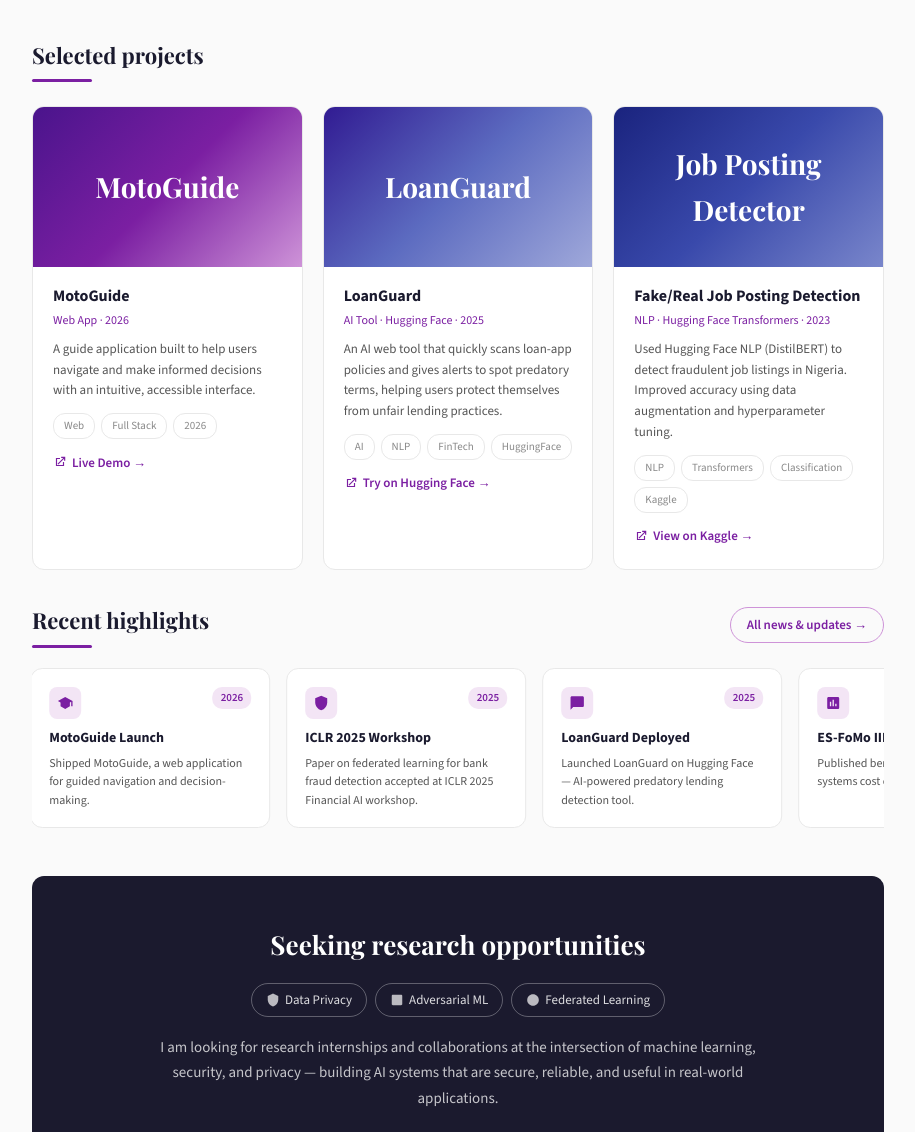
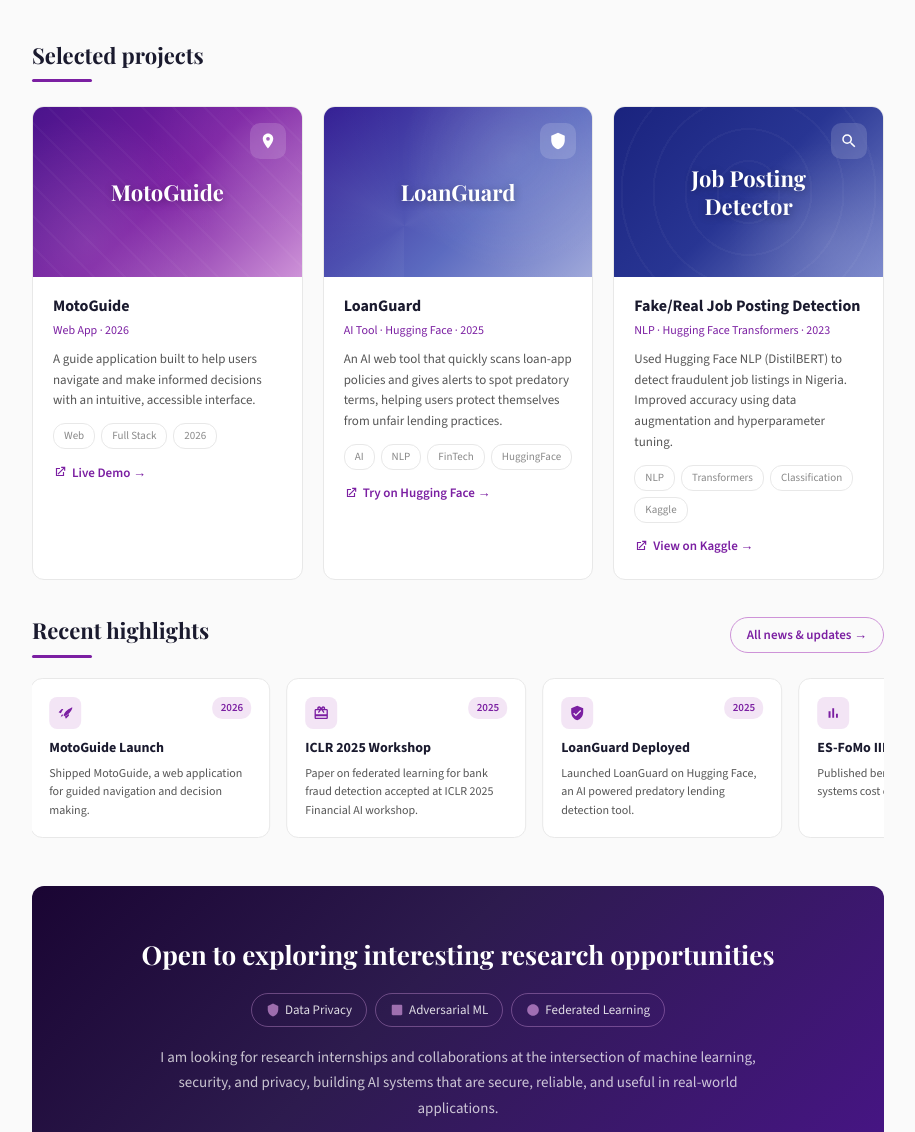
Before and after one commit to ire-mide1/website, a plain HTML site: page index.html in a window 1280 px wide. Shown: the part 1910-3042 px from the top of the page, without its empty margins (182-1097 px from the left). Drawn offline with nearby package versions, Linux system fonts and the light colour scheme.

Commit message:
seventh change

```diff
--- a/index.html
+++ b/index.html
@@ -16,7 +16,7 @@
   --green:#2E7D32;--green-light:#E8F5E9;--green-border:#A5D6A7;
   --orange:#E65100;--orange-light:#FFF3E0;--orange-border:#FFCC80;
   --gold:#F9A825;--gold-light:#FFF8E1;
-  --dark:#1B1A2E;
+  --dark:#2D1B4E;
   --font-body:'Source Sans 3',system-ui,sans-serif;
   --font-display:'Playfair Display',Georgia,serif;
   --radius-lg:12px;
@@ -81,10 +81,20 @@
 .projects-grid{display:grid;grid-template-columns:repeat(auto-fit,minmax(260px,1fr));gap:20px}
 .project-card{background:var(--card);border:1px solid var(--border);border-radius:var(--radius-lg);overflow:hidden;transition:box-shadow .2s,transform .2s}
 .project-card:hover{box-shadow:0 6px 24px rgba(0,0,0,.08);transform:translateY(-2px)}
-.project-img{height:160px;display:flex;align-items:center;justify-content:center;font-size:28px;font-weight:700;font-family:var(--font-display);color:#fff;text-align:center;padding:0 16px}
-.project-img.c1{background:linear-gradient(135deg,#4A148C,#7B1FA2,#CE93D8)}
-.project-img.c2{background:linear-gradient(135deg,#311B92,#5C6BC0,#9FA8DA)}
-.project-img.c3{background:linear-gradient(135deg,#1A237E,#3949AB,#7986CB)}
+.project-img{height:170px;display:flex;align-items:center;justify-content:center;position:relative;overflow:hidden}
+.project-img .p-label{font-size:22px;font-weight:700;font-family:var(--font-display);color:#fff;position:relative;z-index:2;text-align:center;line-height:1.3;text-shadow:0 2px 8px rgba(0,0,0,.3)}
+.project-img .p-icon{position:absolute;right:16px;top:16px;width:36px;height:36px;background:rgba(255,255,255,.15);backdrop-filter:blur(6px);border-radius:10px;display:flex;align-items:center;justify-content:center;z-index:2}
+.project-img .p-icon svg{width:18px;height:18px;fill:#fff}
+.project-img .p-deco{position:absolute;inset:0;z-index:1}
+/* MotoGuide: road/compass vibe */
+.project-img.c1{background:linear-gradient(135deg,#4A148C 0%,#7B1FA2 50%,#CE93D8 100%)}
+.project-img.c1 .p-deco{background:radial-gradient(circle at 20% 80%,rgba(255,255,255,.12) 0%,transparent 50%),radial-gradient(circle at 80% 20%,rgba(255,255,255,.08) 0%,transparent 40%),repeating-linear-gradient(45deg,transparent,transparent 20px,rgba(255,255,255,.03) 20px,rgba(255,255,255,.03) 22px)}
+/* LoanGuard: shield/security vibe */
+.project-img.c2{background:linear-gradient(135deg,#311B92 0%,#5C6BC0 60%,#9FA8DA 100%)}
+.project-img.c2 .p-deco{background:radial-gradient(circle at 70% 30%,rgba(255,255,255,.1) 0%,transparent 50%),conic-gradient(from 180deg at 30% 70%,rgba(255,255,255,.04) 0deg,transparent 60deg,rgba(255,255,255,.04) 120deg,transparent 180deg,rgba(255,255,255,.04) 240deg,transparent 300deg)}
+/* Job Detector: magnifying glass/data vibe */
+.project-img.c3{background:linear-gradient(135deg,#1A237E 0%,#283593 50%,#7986CB 100%)}
+.project-img.c3 .p-deco{background:repeating-radial-gradient(circle at 50% 50%,transparent 0px,transparent 30px,rgba(255,255,255,.03) 30px,rgba(255,255,255,.03) 32px),radial-gradient(circle at 80% 80%,rgba(255,255,255,.1) 0%,transparent 40%)}
 .project-body{padding:18px 20px}
 .project-body h3{font-size:16px;font-weight:700;margin-bottom:4px;line-height:1.35}
 .project-meta{font-size:12px;color:var(--accent);font-weight:500;margin-bottom:8px}
@@ -96,13 +106,10 @@
 .project-link svg{width:14px;height:14px;fill:currentColor}
 
 .highlights-header{display:flex;justify-content:space-between;align-items:center;margin-bottom:20px}
-
-/* Highlights marquee */
 .hl-track-wrap{overflow:hidden;position:relative}
 .hl-track{display:flex;gap:16px;animation:hlScroll 30s linear infinite;width:max-content}
 .hl-track-wrap:hover .hl-track,.hl-track-wrap.stopped .hl-track{animation-play-state:paused}
 @keyframes hlScroll{0%{transform:translateX(0)}100%{transform:translateX(-50%)}}
-
 .highlight-card{min-width:240px;max-width:240px;background:var(--card);border:1px solid var(--border);border-radius:var(--radius-lg);padding:18px;flex-shrink:0;transition:box-shadow .2s,border-color .2s;cursor:pointer}
 .highlight-card:hover{box-shadow:0 4px 16px rgba(0,0,0,.06)}
 .highlight-card.selected{border-color:var(--accent);box-shadow:0 0 0 2px var(--accent-light)}
@@ -115,15 +122,15 @@
 .btn-outline{display:inline-flex;align-items:center;gap:5px;font-size:13px;font-weight:600;color:var(--accent);padding:6px 16px;border:1px solid var(--border-accent);border-radius:20px;transition:all .2s}
 .btn-outline:hover{background:var(--accent-light)}
 
-.cta-footer{background:var(--dark);border-radius:var(--radius-lg);padding:48px 32px;text-align:center;color:#fff;margin-top:16px}
+.cta-footer{background:linear-gradient(135deg,#1A0533 0%,#2D1B4E 40%,#4A148C 100%);border-radius:var(--radius-lg);padding:48px 32px;text-align:center;color:#fff;margin-top:16px}
 .cta-footer h2{font-family:var(--font-display);font-size:26px;font-weight:700;margin-bottom:16px}
 .cta-tags{display:flex;justify-content:center;flex-wrap:wrap;gap:8px;margin-bottom:18px}
-.cta-tag{font-size:13px;font-weight:500;padding:5px 14px;border-radius:20px;border:1px solid rgba(255,255,255,.3);color:rgba(255,255,255,.85);display:inline-flex;align-items:center;gap:5px}
-.cta-tag svg{width:14px;height:14px;fill:rgba(255,255,255,.7)}
+.cta-tag{font-size:13px;font-weight:500;padding:5px 14px;border-radius:20px;border:1px solid rgba(206,147,216,.4);color:rgba(255,255,255,.85);display:inline-flex;align-items:center;gap:5px}
+.cta-tag svg{width:14px;height:14px;fill:rgba(206,147,216,.7)}
 .cta-footer p{font-size:15px;color:rgba(255,255,255,.75);max-width:620px;margin:0 auto 24px;line-height:1.7}
 .cta-buttons{display:flex;justify-content:center;flex-wrap:wrap;gap:12px}
-.cta-btn{display:inline-flex;align-items:center;gap:6px;font-size:14px;font-weight:600;padding:10px 22px;border-radius:24px;border:1px solid rgba(255,255,255,.3);color:#fff;background:rgba(255,255,255,.1);backdrop-filter:blur(4px);transition:all .2s}
-.cta-btn:hover{background:rgba(255,255,255,.2);color:#fff;border-color:rgba(255,255,255,.5)}
+.cta-btn{display:inline-flex;align-items:center;gap:6px;font-size:14px;font-weight:600;padding:10px 22px;border-radius:24px;border:1px solid rgba(206,147,216,.4);color:#fff;background:rgba(255,255,255,.08);backdrop-filter:blur(4px);transition:all .2s}
+.cta-btn:hover{background:rgba(255,255,255,.15);color:#fff;border-color:rgba(206,147,216,.7)}
 .cta-btn svg{width:16px;height:16px;fill:currentColor}
 
 footer{max-width:var(--max-w);margin:0 auto;padding:24px;text-align:center;font-size:12px;color:var(--text-muted)}
@@ -187,7 +194,6 @@
       <a href="mailto:ioyelaja@andrew.cmu.edu" title="Email"><svg viewBox="0 0 24 24"><path d="M20 4H4c-1.1 0-2 .9-2 2v12c0 1.1.9 2 2 2h16c1.1 0 2-.9 2-2V6c0-1.1-.9-2-2-2zm0 4l-8 5-8-5V6l8 5 8-5v2z"/></svg></a>
       <a href="https://github.com/ire-mide1" target="_blank" rel="noopener" title="GitHub"><svg viewBox="0 0 24 24"><path d="M12 2C6.477 2 2 6.484 2 12.017c0 4.425 2.865 8.18 6.839 9.504.5.092.682-.217.682-.483 0-.237-.008-.868-.013-1.703-2.782.605-3.369-1.343-3.369-1.343-.454-1.158-1.11-1.466-1.11-1.466-.908-.62.069-.608.069-.608 1.003.07 1.531 1.032 1.531 1.032.892 1.53 2.341 1.088 2.91.832.092-.647.35-1.088.636-1.338-2.22-.253-4.555-1.113-4.555-4.951 0-1.093.39-1.988 1.029-2.688-.103-.253-.446-1.272.098-2.65 0 0 .84-.27 2.75 1.026A9.564 9.564 0 0112 6.844c.85.004 1.705.115 2.504.337 1.909-1.296 2.747-1.027 2.747-1.027.546 1.379.202 2.398.1 2.651.64.7 1.028 1.595 1.028 2.688 0 3.848-2.339 4.695-4.566 4.943.359.309.678.92.678 1.855 0 1.338-.012 2.419-.012 2.747 0 .268.18.58.688.482A10.019 10.019 0 0022 12.017C22 6.484 17.522 2 12 2z"/></svg></a>
       <a href="https://www.linkedin.com/in/oyelajairemide" target="_blank" rel="noopener" title="LinkedIn"><svg viewBox="0 0 24 24"><path d="M19 3a2 2 0 012 2v14a2 2 0 01-2 2H5a2 2 0 01-2-2V5a2 2 0 012-2h14m-.5 15.5v-5.3a3.26 3.26 0 00-3.26-3.26c-.85 0-1.84.52-2.32 1.3v-1.11h-2.79v8.37h2.79v-4.93c0-.77.62-1.4 1.39-1.4a1.4 1.4 0 011.4 1.4v4.93h2.79M6.88 8.56a1.68 1.68 0 001.68-1.68c0-.93-.75-1.69-1.68-1.69a1.69 1.69 0 00-1.69 1.69c0 .93.76 1.68 1.69 1.68m1.39 9.94v-8.37H5.5v8.37h2.77z"/></svg></a>
-      <!-- Hashnode -->
       <a href="https://hashnode.com/@Techxy" target="_blank" rel="noopener" title="Hashnode"><svg viewBox="0 0 24 24"><path d="M2.652 10.852a2.996 2.996 0 000 4.296l6.2 6.2a2.996 2.996 0 004.296 0l6.2-6.2a2.996 2.996 0 000-4.296l-6.2-6.2a2.996 2.996 0 00-4.296 0l-6.2 6.2zm8.348 5.66a3.512 3.512 0 110-7.024 3.512 3.512 0 010 7.024z"/></svg></a>
     </div>
   </div>
@@ -289,7 +295,11 @@
   <div class="heading-line"></div>
   <div class="projects-grid">
     <div class="project-card">
-      <div class="project-img c1">MotoGuide</div>
+      <div class="project-img c1">
+        <div class="p-deco"></div>
+        <div class="p-icon"><svg viewBox="0 0 24 24"><path d="M12 2C8.13 2 5 5.13 5 9c0 5.25 7 13 7 13s7-7.75 7-13c0-3.87-3.13-7-7-7zm0 9.5a2.5 2.5 0 010-5 2.5 2.5 0 010 5z"/></svg></div>
+        <span class="p-label">MotoGuide</span>
+      </div>
       <div class="project-body">
         <h3>MotoGuide</h3>
         <div class="project-meta">Web App &middot; 2026</div>
@@ -299,7 +309,11 @@
       </div>
     </div>
     <div class="project-card">
-      <div class="project-img c2">LoanGuard</div>
+      <div class="project-img c2">
+        <div class="p-deco"></div>
+        <div class="p-icon"><svg viewBox="0 0 24 24"><path d="M12 1L3 5v6c0 5.55 3.84 10.74 9 12 5.16-1.26 9-6.45 9-12V5l-9-4z"/></svg></div>
+        <span class="p-label">LoanGuard</span>
+      </div>
       <div class="project-body">
         <h3>LoanGuard</h3>
         <div class="project-meta">AI Tool &middot; Hugging Face &middot; 2025</div>
@@ -309,7 +323,11 @@
       </div>
     </div>
     <div class="project-card">
-      <div class="project-img c3">Job Posting<br>Detector</div>
+      <div class="project-img c3">
+        <div class="p-deco"></div>
+        <div class="p-icon"><svg viewBox="0 0 24 24"><path d="M15.5 14h-.79l-.28-.27A6.471 6.471 0 0016 9.5 6.5 6.5 0 109.5 16c1.61 0 3.09-.59 4.23-1.57l.27.28v.79l5 4.99L20.49 19l-4.99-5zm-6 0C7.01 14 5 11.99 5 9.5S7.01 5 9.5 5 14 7.01 14 9.5 11.99 14 9.5 14z"/></svg></div>
+        <span class="p-label">Job Posting<br>Detector</span>
+      </div>
       <div class="project-body">
         <h3>Fake/Real Job Posting Detection</h3>
         <div class="project-meta">NLP &middot; Hugging Face Transformers &middot; 2023</div>
@@ -332,28 +350,33 @@
   </div>
   <div class="hl-track-wrap" id="hlWrap">
     <div class="hl-track" id="hlTrack">
+      <!-- Paper/preprint icon -->
       <div class="highlight-card" data-hl>
-        <div class="hl-top"><div class="hl-icon"><svg viewBox="0 0 24 24"><path d="M14 2H6c-1.1 0-2 .9-2 2v16c0 1.1.9 2 2 2h12c1.1 0 2-.9 2-2V8l-6-6z"/></svg></div><span class="hl-date">2026</span></div>
+        <div class="hl-top"><div class="hl-icon"><svg viewBox="0 0 24 24"><path d="M14 2H6c-1.1 0-2 .9-2 2v16c0 1.1.9 2 2 2h12c1.1 0 2-.9 2-2V8l-6-6zm2 16H8v-2h8v2zm0-4H8v-2h8v2zm-3-5V3.5L18.5 9H13z"/></svg></div><span class="hl-date">2026</span></div>
         <div class="hl-title">PrivacyBench Preprint</div>
-        <div class="hl-desc">Released PrivacyBench on arXiv — benchmarking hybrid privacy-preserving vision systems.</div>
+        <div class="hl-desc">Released PrivacyBench on arXiv, benchmarking hybrid privacy-preserving vision systems.</div>
       </div>
+      <!-- Rocket/launch icon -->
       <div class="highlight-card" data-hl>
-        <div class="hl-top"><div class="hl-icon"><svg viewBox="0 0 24 24"><path d="M12 3L1 9l4 2.2V17l7 4 7-4v-5.8l2-1.1V17h2V9L12 3z"/></svg></div><span class="hl-date">2026</span></div>
+        <div class="hl-top"><div class="hl-icon"><svg viewBox="0 0 24 24"><path d="M9.19 6.35c-2.04 2.29-3.44 5.58-3.57 5.89L2 10.69l4.05-4.05c.47-.47 1.15-.68 1.81-.55l1.33.26zM11.17 17c0 0 3.74-1.55 5.89-3.7c5.06-5.06 5.77-9.66 5.77-9.66s-4.6.71-9.66 5.77c-2.15 2.15-3.7 5.89-3.7 5.89l1.7 1.7zM17.65 14.81c.26.67.05 1.34-.55 1.81L13 20.67l-1.55-3.62c.31-.13 3.6-1.53 5.89-3.57l.31 1.33zM7.5 14.5c-.83 0-1.5.67-1.5 1.5 0 1.5-1.5 2.5-1.5 2.5s1 0 2.5-1.5c.83 0 1.5-.67 1.5-1.5s-.67-1.5-1.5-1.5z"/></svg></div><span class="hl-date">2026</span></div>
         <div class="hl-title">MotoGuide Launch</div>
-        <div class="hl-desc">Shipped MotoGuide, a web application for guided navigation and decision-making.</div>
+        <div class="hl-desc">Shipped MotoGuide, a web application for guided navigation and decision making.</div>
       </div>
+      <!-- Conference/podium icon -->
       <div class="highlight-card" data-hl>
-        <div class="hl-top"><div class="hl-icon"><svg viewBox="0 0 24 24"><path d="M12 1L3 5v6c0 5.55 3.84 10.74 9 12 5.16-1.26 9-6.45 9-12V5l-9-4z"/></svg></div><span class="hl-date">2025</span></div>
+        <div class="hl-top"><div class="hl-icon"><svg viewBox="0 0 24 24"><path d="M20 6h-2.18c.11-.31.18-.65.18-1 0-1.66-1.34-3-3-3-1.05 0-1.96.54-2.5 1.35l-.5.67-.5-.68C10.96 2.54 10.05 2 9 2 7.34 2 6 3.34 6 5c0 .35.07.69.18 1H4c-1.11 0-1.99.89-1.99 2L2 19c0 1.11.89 2 2 2h16c1.11 0 2-.89 2-2V8c0-1.11-.89-2-2-2zm-5-2c.55 0 1 .45 1 1s-.45 1-1 1-1-.45-1-1 .45-1 1-1zM9 4c.55 0 1 .45 1 1s-.45 1-1 1-1-.45-1-1 .45-1 1-1zm11 15H4v-2h16v2zm0-5H4V8h5.08L7 10.83 8.62 12 11 8.76l1-1.36 1 1.36L15.38 12 17 10.83 14.92 8H20v6z"/></svg></div><span class="hl-date">2025</span></div>
         <div class="hl-title">ICLR 2025 Workshop</div>
         <div class="hl-desc">Paper on federated learning for bank fraud detection accepted at ICLR 2025 Financial AI workshop.</div>
       </div>
+      <!-- Shield/security icon -->
       <div class="highlight-card" data-hl>
-        <div class="hl-top"><div class="hl-icon"><svg viewBox="0 0 24 24"><path d="M20 2H4c-1.1 0-2 .9-2 2v18l4-4h14c1.1 0 2-.9 2-2V4c0-1.1-.9-2-2-2z"/></svg></div><span class="hl-date">2025</span></div>
+        <div class="hl-top"><div class="hl-icon"><svg viewBox="0 0 24 24"><path d="M12 1L3 5v6c0 5.55 3.84 10.74 9 12 5.16-1.26 9-6.45 9-12V5l-9-4zm-2 16l-4-4 1.41-1.41L10 14.17l6.59-6.59L18 9l-8 8z"/></svg></div><span class="hl-date">2025</span></div>
         <div class="hl-title">LoanGuard Deployed</div>
-        <div class="hl-desc">Launched LoanGuard on Hugging Face — AI-powered predatory lending detection tool.</div>
+        <div class="hl-desc">Launched LoanGuard on Hugging Face, an AI powered predatory lending detection tool.</div>
       </div>
+      <!-- Benchmark/chart icon -->
       <div class="highlight-card" data-hl>
-        <div class="hl-top"><div class="hl-icon"><svg viewBox="0 0 24 24"><path d="M19 3H5c-1.1 0-2 .9-2 2v14c0 1.1.9 2 2 2h14c1.1 0 2-.9 2-2V5c0-1.1-.9-2-2-2zM9 17H7v-7h2v7zm4 0h-2V7h2v10zm4 0h-2v-4h2v4z"/></svg></div><span class="hl-date">2025</span></div>
+        <div class="hl-top"><div class="hl-icon"><svg viewBox="0 0 24 24"><path d="M5 9.2h3V19H5V9.2zM10.6 5h2.8v14h-2.8V5zm5.6 8H19v6h-2.8v-6z"/></svg></div><span class="hl-date">2025</span></div>
         <div class="hl-title">ES-FoMo III Paper</div>
         <div class="hl-desc">Published benchmarking study on the systems cost of privacy-preserving ML.</div>
       </div>
@@ -364,16 +387,16 @@
 <!-- CTA FOOTER -->
 <section class="section">
   <div class="cta-footer">
-    <h2>Seeking research opportunities</h2>
+    <h2>Open to exploring interesting research opportunities</h2>
     <div class="cta-tags">
       <span class="cta-tag"><svg viewBox="0 0 24 24"><path d="M12 1L3 5v6c0 5.55 3.84 10.74 9 12 5.16-1.26 9-6.45 9-12V5l-9-4z"/></svg> Data Privacy</span>
       <span class="cta-tag"><svg viewBox="0 0 24 24"><path d="M19 3H5c-1.1 0-2 .9-2 2v14c0 1.1.9 2 2 2h14c1.1 0 2-.9 2-2V5c0-1.1-.9-2-2-2z"/></svg> Adversarial ML</span>
       <span class="cta-tag"><svg viewBox="0 0 24 24"><path d="M12 2C6.48 2 2 6.48 2 12s4.48 10 10 10 10-4.48 10-10S17.52 2 12 2z"/></svg> Federated Learning</span>
     </div>
-    <p>I am looking for research internships and collaborations at the intersection of machine learning, security, and privacy — building AI systems that are secure, reliable, and useful in real-world applications.</p>
+    <p>I am looking for research internships and collaborations at the intersection of machine learning, security, and privacy, building AI systems that are secure, reliable, and useful in real-world applications.</p>
     <div class="cta-buttons">
       <a href="#" class="cta-btn"><svg viewBox="0 0 24 24"><path d="M14 2H6c-1.1 0-2 .9-2 2v16c0 1.1.9 2 2 2h12c1.1 0 2-.9 2-2V8l-6-6zm-1 7V3.5L18.5 9H13z"/></svg> Download CV</a>
-      <a href="#publications" class="cta-btn"><svg viewBox="0 0 24 24"><path d="M19 3H5c-1.1 0-2 .9-2 2v14c0 1.1.9 2 2 2h14c1.1 0 2-.9 2-2V5c0-1.1-.9-2-2-2zm-5 14H7v-2h7v2zm3-4H7v-2h10v2zm0-4H7V7h10v2z"/></svg> View research</a>
+      <a href="https://scholar.google.com/citations?hl=en&user=MynDoW4AAAAJ" target="_blank" rel="noopener" class="cta-btn"><svg viewBox="0 0 24 24"><path d="M19 3H5c-1.1 0-2 .9-2 2v14c0 1.1.9 2 2 2h14c1.1 0 2-.9 2-2V5c0-1.1-.9-2-2-2zm-5 14H7v-2h7v2zm3-4H7v-2h10v2zm0-4H7V7h10v2z"/></svg> View research</a>
       <a href="mailto:ioyelaja@andrew.cmu.edu" class="cta-btn"><svg viewBox="0 0 24 24"><path d="M20 4H4c-1.1 0-2 .9-2 2v12c0 1.1.9 2 2 2h16c1.1 0 2-.9 2-2V6c0-1.1-.9-2-2-2zm0 4l-8 5-8-5V6l8 5 8-5v2z"/></svg> Contact me</a>
     </div>
   </div>
@@ -386,29 +409,17 @@
 </button>
 
 <script>
-// Scroll-to-top
 window.addEventListener('scroll',function(){document.getElementById('scrollBtn').classList.toggle('show',window.scrollY>300)});
-
-// Duplicate highlight cards for seamless loop
 const track=document.getElementById('hlTrack');
 track.innerHTML+=track.innerHTML;
-
-// Click a highlight card to stop/resume
 const wrap=document.getElementById('hlWrap');
 document.querySelectorAll('.highlight-card').forEach(card=>{
   card.addEventListener('click',function(){
     const wasSelected=this.classList.contains('selected');
     document.querySelectorAll('.highlight-card.selected').forEach(c=>c.classList.remove('selected'));
-    if(wasSelected){
-      wrap.classList.remove('stopped');
-    }else{
-      this.classList.add('selected');
-      wrap.classList.add('stopped');
-    }
+    if(wasSelected){wrap.classList.remove('stopped')}else{this.classList.add('selected');wrap.classList.add('stopped')}
   });
 });
-
-// Smooth nav scroll
 document.querySelectorAll('.nav-links a[href^="#"]').forEach(a=>{a.addEventListener('click',function(e){const t=document.querySelector(this.getAttribute('href'));if(t){e.preventDefault();t.scrollIntoView({behavior:'smooth'})}})});
 </script>
 </body>
```
